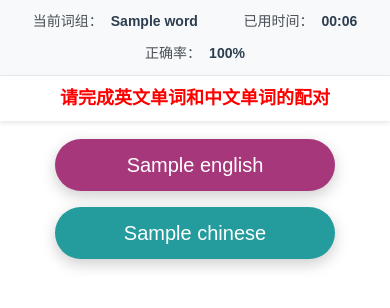
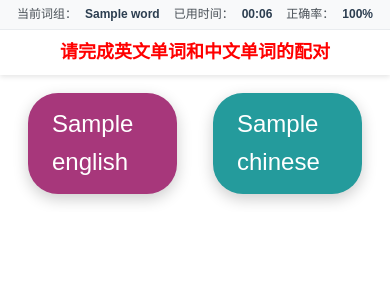
Before and after one commit to weiwill88/Word_review, a Flask app: template src/templates/word_matching.html in a window 390 px wide. Shown: the top 308 px of the page. Run offline with Flask 2, Linux system fonts and the light colour scheme; the template is opened without the code that fills it: most values are stand-ins (such as "Sample title", 1, 10 or a date in 2020); parts of the project's set-up code (start-up, migrations or seed data) failed here and were passed over.

Commit message:
fix: 优化移动端显示，保持与原始样式一致

```diff
--- a/src/templates/word_matching.html
+++ b/src/templates/word_matching.html
@@ -51,7 +51,7 @@
 body {
     margin: 0;
     overflow: hidden;
-    font-family: 'Microsoft YaHei', sans-serif;
+    font-family: Arial, sans-serif;
     display: flex;
     flex-direction: column;
     height: 100vh;
@@ -68,7 +68,8 @@ body {
     font-size: 16px;
     color: #495057;
     z-index: 1000;
-    position: relative;
+    position: sticky;
+    top: 0;
 }
 
 .nav-item {
@@ -91,7 +92,6 @@ body {
     color: red;
     box-shadow: 0 2px 5px rgba(0,0,0,0.1);
     z-index: 1000;
-    position: relative;
 }
 
 #game-container {
@@ -100,7 +100,6 @@ body {
     padding: 20px;
     box-sizing: border-box;
     overflow-y: auto;
-    position: relative;
 }
 
 .column {
@@ -124,7 +123,6 @@ body {
     font-size: 30px;
     box-shadow: 0 5px 15px rgba(0,0,0,0.2);
     user-select: none;
-    position: relative;
 }
 
 .english {
@@ -209,17 +207,17 @@ body {
 }
 
 @media (max-width: 768px) {
+    body {
+        overflow: hidden;
+    }
+
     #nav-bar {
         padding: 5px 10px;
         font-size: 14px;
-        flex-wrap: wrap;
     }
 
     .nav-item {
-        flex: 1 1 auto;
-        justify-content: center;
-        padding: 5px 0;
-        min-width: 120px;
+        font-size: 12px;
     }
 
     #instruction {
@@ -228,31 +226,13 @@ body {
     }
 
     #game-container {
-        flex-direction: column;
         padding: 10px;
     }
 
     .bubble {
-        font-size: 20px;
-        padding: 10px 20px;
+        font-size: 24px;
+        padding: 12px 24px;
         margin: 8px;
-        width: 80%;
-        text-align: center;
-    }
-
-    #completion-message {
-        width: 90%;
-        max-height: 90vh;
-        overflow-y: auto;
-        font-size: 16px;
-        padding: 20px;
-    }
-
-    .completion-buttons {
-        display: flex;
-        flex-direction: column;
-        gap: 10px;
-        margin-top: 20px;
     }
 }
 
```
